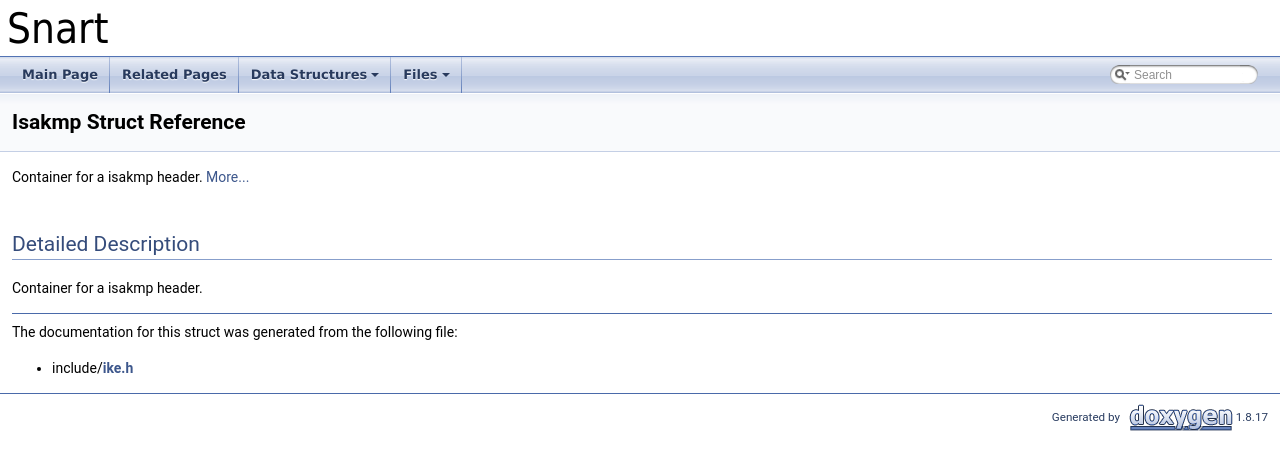
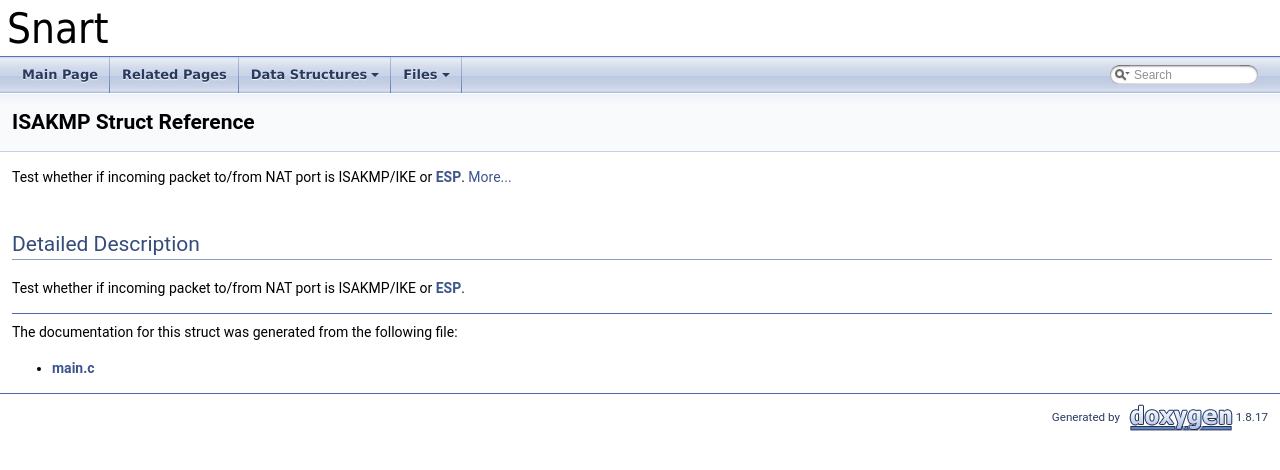
Before and after one commit to Blahblahlolhahaha/FYP-Monitor, a plain HTML site: page docs/html/structIsakmp.html in a window 1280 px wide. Drawn offline with Linux system fonts and the light colour scheme.

Commit message:
hotfix docs files

```diff
--- a/docs/html/structIsakmp.html
+++ b/docs/html/structIsakmp.html
@@ -5,7 +5,7 @@
 <meta http-equiv="X-UA-Compatible" content="IE=9"/>
 <meta name="generator" content="Doxygen 1.8.17"/>
 <meta name="viewport" content="width=device-width, initial-scale=1"/>
-<title>Snart: Isakmp Struct Reference</title>
+<title>Snart: ISAKMP Struct Reference</title>
 <link href="tabs.css" rel="stylesheet" type="text/css"/>
 <script type="text/javascript" src="jquery.js"></script>
 <script type="text/javascript" src="dynsections.js"></script>
@@ -62,16 +62,16 @@
 </div><!-- top -->
 <div class="header">
   <div class="headertitle">
-<div class="title">Isakmp Struct Reference</div>  </div>
+<div class="title">ISAKMP Struct Reference</div>  </div>
 </div><!--header-->
 <div class="contents">
 
-<p>Container for a isakmp header.
- <a href="structIsakmp.html#details">More...</a></p>
+<p>Test whether if incoming packet to/from NAT port is ISAKMP/IKE or <a class="el" href="structESP.html" title="Used to store spi and seq of a esp packet and check whether details correspond to the tunnel.">ESP</a>.
+ <a href="structISAKMP.html#details">More...</a></p>
 <a name="details" id="details"></a><h2 class="groupheader">Detailed Description</h2>
-<div class="textblock"><p>Container for a isakmp header. </p>
+<div class="textblock"><p>Test whether if incoming packet to/from NAT port is ISAKMP/IKE or <a class="el" href="structESP.html" title="Used to store spi and seq of a esp packet and check whether details correspond to the tunnel.">ESP</a>. </p>
 </div><hr/>The documentation for this struct was generated from the following file:<ul>
-<li>include/<a class="el" href="ike_8h_source.html">ike.h</a></li>
+<li><a class="el" href="main_8c.html">main.c</a></li>
 </ul>
 </div><!-- contents -->
 <!-- start footer part -->
```
Also changed, not shown: 1 other file.
